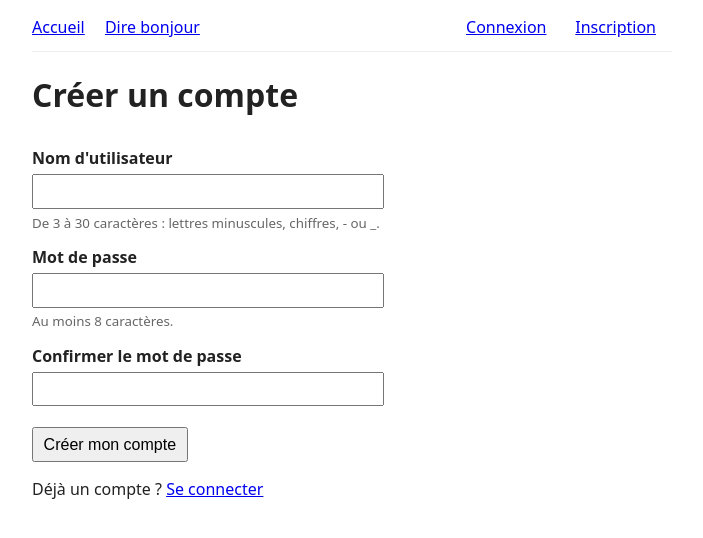
After one commit to benfls/claude_web_app, a Flask app: page /inscription in a window 1280 px wide. The commit adds this page. Shown: the top 538 px of the page, without its empty margins (288-991 px from the left). Run offline with Flask 3, Linux system fonts and the light colour scheme; some libraries are stand-ins or nearby versions.

Commit message:
Ajoute les comptes utilisateurs avec Flask-Login et la protection CSRF
La liste des noms reste visible par tous, mais il faut être connecté pour
ajouter, modifier ou supprimer un nom.

Comptes (src/webapp/auth.py, Blueprint "auth") :
- pages /inscription, /connexion et /deconnexion (POST uniquement)
- nom d'utilisateur : 3 à 30 caractères (minuscules, chiffres, - ou _),
  unique et sans distinction de majuscules ; mot de passe : 8 caractères
  minimum, avec confirmation
- connexion automatique après l'inscription, messages flash
- même message d'erreur que le compte existe ou non
- retour à la page demandée après la connexion (?next=), en n'acceptant
  que les adresses du site

Modèle et migration :
- modèle Utilisateur : seule l'empreinte du mot de passe est stockée
  (generate_password_hash / check_password_hash de Werkzeug)
- migration 8c4e85f807c7 : ajoute la table "utilisateurs", sans toucher
  à la table "noms"
- convention de nommage des contraintes, pour pouvoir les modifier plus
  tard avec SQLite

Sécurité et configuration :
- SECRET_KEY obligatoire, lue dans .env (load_dotenv) ; l'application
  refuse de démarrer sans elle
- .env.example : modèle du fichier .env, sans les valeurs
- compose.yaml : ne transmet que SECRET_KEY au conteneur
- protection CSRF (Flask-WTF) : jeton caché dans tous les formulaires
- cookie de session SameSite=Lax

Pages :
- @login_required sur la modification et la suppression ; l'ajout
  renvoie les visiteurs vers la connexion
- menu avec l'utilisateur connecté et le bouton de déconnexion
- formulaire d'ajout et boutons cachés aux visiteurs

Tests (56 au total, tous passent) :
- conftest.py : "client" est connecté, "visiteur" ne l'est pas, CSRF
  désactivé par défaut
- test_comptes.py (27 tests) : inscription, connexion, déconnexion,
  hachage, pages réservées, redirections, CSRF, SECRET_KEY manquante
- test_migrations.py : ajout de la table utilisateurs dans une ancienne
  base et annulation des deux migrations

Co-Authored-By: Claude Opus 5.5 <noreply@anthropic.com>

```diff
--- a/compose.yaml
+++ b/compose.yaml
@@ -11,6 +11,9 @@ services:
     environment:
       # Fuseau horaire utilisé pour les dates enregistrées.
       TZ: Europe/Paris
+      # Clé secrète lue dans le fichier .env du projet. Si elle manque,
+      # Docker refuse de démarrer et affiche ce message.
+      SECRET_KEY: ${SECRET_KEY:?Ajoutez SECRET_KEY dans le fichier .env (voir .env.example)}
     # Redémarre automatiquement avec Docker Desktop, sauf si vous l'arrêtez.
     restart: unless-stopped
 
--- a/pyproject.toml
+++ b/pyproject.toml
@@ -9,8 +9,10 @@ authors = [
 requires-python = ">=3.12"
 dependencies = [
     "flask>=3.1.3",
+    "flask-login>=0.6.3",
     "flask-migrate>=4.1.0",
     "flask-sqlalchemy>=3.1.1",
+    "flask-wtf>=1.3.0",
     "gunicorn>=26.2.0",
     "python-dotenv>=1.2.4",
 ]
--- a/src/webapp/__init__.py
+++ b/src/webapp/__init__.py
@@ -9,11 +9,18 @@ avec une base temporaire.
 import os
 from pathlib import Path
 
+from dotenv import load_dotenv
 from flask import Flask
 from flask_migrate import Migrate, upgrade
+from flask_wtf.csrf import CSRFProtect
 
+from .auth import auth, login_manager
 from .modeles import db
 from .routes import pages
+
+# Lit le fichier .env du projet (SECRET_KEY...) quand on lance sans Docker.
+# Les variables déjà définies (par Docker par exemple) ne sont pas écrasées.
+load_dotenv()
 
 # Fichier de la base de données SQLite. Par défaut à la racine du projet,
 # mais la variable d'environnement CHEMIN_BASE_DE_DONNEES peut le changer
@@ -32,6 +39,11 @@ DOSSIER_MIGRATIONS = Path(__file__).resolve().parent / "migrations"
 # une colonne existante. Alembic recopie alors la table de façon sûre.
 migrate = Migrate(directory=str(DOSSIER_MIGRATIONS), render_as_batch=True)
 
+# Protection CSRF : chaque formulaire doit contenir un jeton secret
+# ({{ csrf_token() }} dans les templates). Un autre site ne connaît pas ce
+# jeton, il ne peut donc pas envoyer de formulaire à votre place.
+csrf = CSRFProtect()
+
 
 def create_app(config=None):
     """Fabrique et renvoie l'application Flask.
@@ -40,12 +52,27 @@ def create_app(config=None):
     """
     app = Flask(__name__)
     app.config["SQLALCHEMY_DATABASE_URI"] = f"sqlite:///{BASE_DE_DONNEES}"
+    # Clé qui signe les cookies de session : sans elle, n'importe qui
+    # pourrait fabriquer un cookie et se faire passer pour un autre.
+    app.config["SECRET_KEY"] = os.environ.get("SECRET_KEY")
+    # Le navigateur n'envoie pas le cookie de session lors d'un envoi de
+    # formulaire depuis un autre site (protection supplémentaire contre CSRF).
+    app.config["SESSION_COOKIE_SAMESITE"] = "Lax"
     if config:
         app.config.update(config)
 
+    if not app.config["SECRET_KEY"]:
+        raise RuntimeError(
+            "SECRET_KEY manquante : ajoutez-la dans le fichier .env "
+            "(voir .env.example)."
+        )
+
     db.init_app(app)
     migrate.init_app(app, db)
+    csrf.init_app(app)
+    login_manager.init_app(app)
     app.register_blueprint(pages)
+    app.register_blueprint(auth)
     return app
 
 
--- /dev/null
+++ b/src/webapp/auth.py
@@ -0,0 +1,144 @@
+"""Les comptes utilisateurs : inscription, connexion et déconnexion.
+
+Flask-Login se charge de retenir qui est connecté (dans un cookie de
+session signé par la SECRET_KEY) et fournit :
+- current_user : l'utilisateur de la requête en cours ;
+- login_user() / logout_user() : connecter / déconnecter ;
+- @login_required : réserver une page aux personnes connectées.
+"""
+
+import re
+
+from flask import Blueprint, flash, redirect, render_template, request, url_for
+from flask_login import LoginManager, current_user, login_required, login_user, logout_user
+
+from .modeles import LONGUEUR_MAX_NOM_UTILISATEUR, Utilisateur, db
+
+auth = Blueprint("auth", __name__)
+
+login_manager = LoginManager()
+# Page vers laquelle envoyer une personne non connectée.
+login_manager.login_view = "auth.connexion"
+login_manager.login_message = "Connectez-vous pour accéder à cette page."
+
+LONGUEUR_MIN_MOT_DE_PASSE = 8
+
+# Lettres minuscules, chiffres, "-" et "_", de 3 à 30 caractères.
+FORMAT_NOM_UTILISATEUR = re.compile(
+    rf"[a-z0-9_-]{{3,{LONGUEUR_MAX_NOM_UTILISATEUR}}}"
+)
+
+
+@login_manager.user_loader
+def charger_utilisateur(id_utilisateur):
+    """Retrouve l'utilisateur dont l'id est enregistré dans la session.
+
+    Flask-Login appelle cette fonction à chaque page pour savoir qui
+    est connecté.
+    """
+    return db.session.get(Utilisateur, int(id_utilisateur))
+
+
+def trouver_utilisateur(nom_utilisateur):
+    return db.session.scalar(
+        db.select(Utilisateur).filter_by(nom_utilisateur=nom_utilisateur)
+    )
+
+
+def valider_inscription(nom_utilisateur, mot_de_passe, confirmation):
+    """Renvoie un message d'erreur si l'inscription est invalide, sinon None."""
+    if not FORMAT_NOM_UTILISATEUR.fullmatch(nom_utilisateur):
+        return (
+            f"Le nom d'utilisateur doit faire de 3 à {LONGUEUR_MAX_NOM_UTILISATEUR} "
+            "caractères : lettres minuscules, chiffres, - ou _."
+        )
+    if len(mot_de_passe) < LONGUEUR_MIN_MOT_DE_PASSE:
+        return (
+            f"Le mot de passe doit faire au moins "
+            f"{LONGUEUR_MIN_MOT_DE_PASSE} caractères."
+        )
+    if mot_de_passe != confirmation:
+        return "Les deux mots de passe ne correspondent pas."
+    if trouver_utilisateur(nom_utilisateur):
+        return "Ce nom d'utilisateur est déjà pris."
+    return None
+
+
+def adresse_de_retour():
+    """Page où aller après la connexion.
+
+    Quand on essaie d'ouvrir une page réservée, Flask-Login renvoie vers
+    /connexion?next=/la/page. Sécurité : on n'accepte qu'une adresse de
+    notre propre site ("/bonjour"), jamais "https://site-pirate.com" ou
+    "//site-pirate.com", sinon un lien piégé pourrait vous envoyer sur un
+    faux site juste après votre connexion.
+    """
+    suivante = request.args.get("next", "")
+    if suivante.startswith("/") and not suivante.startswith("//") and "\\" not in suivante:
+        return suivante
+    return url_for("pages.bonjour")
+
+
+@auth.route("/inscription", methods=["GET", "POST"])
+def inscription():
+    if current_user.is_authenticated:
+        return redirect(url_for("pages.bonjour"))
+
+    erreur = None
+    nom_utilisateur = ""
+    if request.method == "POST":
+        # .lower() : "Ben" et "ben" désignent le même compte.
+        nom_utilisateur = request.form.get("nom_utilisateur", "").strip().lower()
+        mot_de_passe = request.form.get("mot_de_passe", "")
+        confirmation = request.form.get("confirmation", "")
+        erreur = valider_inscription(nom_utilisateur, mot_de_passe, confirmation)
+        if erreur is None:
+            utilisateur = Utilisateur(nom_utilisateur=nom_utilisateur)
+            utilisateur.definir_mot_de_passe(mot_de_passe)
+            db.session.add(utilisateur)
+            db.session.commit()
+            # On connecte directement la personne qui vient de s'inscrire.
+            login_user(utilisateur)
+            flash(f"Bienvenue {nom_utilisateur}, votre compte est créé.")
+            return redirect(url_for("pages.bonjour"))
+
+    return render_template(
+        "inscription.html",
+        erreur=erreur,
+        nom_utilisateur=nom_utilisateur,
+        longueur_min=LONGUEUR_MIN_MOT_DE_PASSE,
+        longueur_max=LONGUEUR_MAX_NOM_UTILISATEUR,
+    ), 400 if erreur else 200
+
+
+@auth.route("/connexion", methods=["GET", "POST"])
+def connexion():
+    if current_user.is_authenticated:
+        return redirect(url_for("pages.bonjour"))
+
+    erreur = None
+    nom_utilisateur = ""
+    if request.method == "POST":
+        nom_utilisateur = request.form.get("nom_utilisateur", "").strip().lower()
+        mot_de_passe = request.form.get("mot_de_passe", "")
+        utilisateur = trouver_utilisateur(nom_utilisateur)
+        if utilisateur and utilisateur.verifier_mot_de_passe(mot_de_passe):
+            login_user(utilisateur)
+            return redirect(adresse_de_retour())
+        # Même message que le compte existe ou non : on ne révèle pas
+        # quels noms d'utilisateur sont inscrits.
+        erreur = "Nom d'utilisateur ou mot de passe incorrect."
+
+    return render_template(
+        "connexion.html", erreur=erreur, nom_utilisateur=nom_utilisateur
+    ), 400 if erreur else 200
+
+
+# POST uniquement : un simple lien (ou une image piégée sur un autre site)
+# ne doit pas pouvoir vous déconnecter.
+@auth.post("/deconnexion")
+@login_required
+def deconnexion():
+    logout_user()
+    flash("Vous êtes déconnecté.")
+    return redirect(url_for("pages.accueil"))
--- a/src/webapp/static/style.css
+++ b/src/webapp/static/style.css
@@ -6,8 +6,55 @@ body {
     color: #222;
 }
 
+nav {
+    display: flex;
+    flex-wrap: wrap;
+    justify-content: space-between;
+    align-items: center;
+    gap: 0.5rem;
+    padding-bottom: 0.8rem;
+    border-bottom: 1px solid #eee;
+}
+
 nav a {
     margin-right: 1rem;
+}
+
+nav .compte {
+    display: flex;
+    flex-wrap: wrap;
+    align-items: center;
+    gap: 0.8rem;
+}
+
+nav form {
+    margin: 0;
+}
+
+nav button {
+    font-size: 0.9rem;
+    padding: 0.2rem 0.5rem;
+}
+
+.formulaire-compte {
+    display: flex;
+    flex-direction: column;
+    gap: 0.3rem;
+    max-width: 22rem;
+}
+
+.formulaire-compte label {
+    margin-top: 0.6rem;
+    font-weight: 600;
+}
+
+.formulaire-compte small {
+    color: #666;
+}
+
+.formulaire-compte button {
+    margin-top: 1rem;
+    align-self: flex-start;
 }
 
 input, button {
--- a/src/webapp/templates/base.html
+++ b/src/webapp/templates/base.html
@@ -8,10 +8,30 @@
 </head>
 <body>
     <nav>
-        <a href="{{ url_for('pages.accueil') }}">Accueil</a>
-        <a href="{{ url_for('pages.bonjour') }}">Dire bonjour</a>
+        <span class="liens">
+            <a href="{{ url_for('pages.accueil') }}">Accueil</a>
+            <a href="{{ url_for('pages.bonjour') }}">Dire bonjour</a>
+        </span>
+        <span class="compte">
+            {# current_user est fourni par Flask-Login dans tous les templates. #}
+            {% if current_user.is_authenticated %}
+            <span>Connecté : <strong>{{ current_user.nom_utilisateur }}</strong></span>
+            <form method="post" action="{{ url_for('auth.deconnexion') }}">
+                <input type="hidden" name="csrf_token" value="{{ csrf_token() }}">
+                <button type="submit">Se déconnecter</button>
+            </form>
+            {% else %}
+            <a href="{{ url_for('auth.connexion') }}">Connexion</a>
+            <a href="{{ url_for('auth.inscription') }}">Inscription</a>
+            {% endif %}
+        </span>
     </nav>
     <main>
+        {# Messages ponctuels envoyés par flash() dans le code Python. #}
+        {% for message in get_flashed_messages() %}
+        <p class="message">{{ message }}</p>
+        {% endfor %}
+
         {% block contenu %}{% endblock %}
     </main>
 </body>
--- /dev/null
+++ b/src/webapp/templates/inscription.html
@@ -0,0 +1,34 @@
+{% extends "base.html" %}
+
+{% block titre %}Inscription{% endblock %}
+
+{% block contenu %}
+<h1>Créer un compte</h1>
+
+{% if erreur %}
+<p class="erreur">{{ erreur }}</p>
+{% endif %}
+
+<form method="post" class="formulaire-compte">
+    <input type="hidden" name="csrf_token" value="{{ csrf_token() }}">
+
+    <label for="nom_utilisateur">Nom d'utilisateur</label>
+    <input type="text" id="nom_utilisateur" name="nom_utilisateur"
+           value="{{ nom_utilisateur }}" maxlength="{{ longueur_max }}"
+           autocomplete="username" required>
+    <small>De 3 à {{ longueur_max }} caractères : lettres minuscules, chiffres, - ou _.</small>
+
+    <label for="mot_de_passe">Mot de passe</label>
+    <input type="password" id="mot_de_passe" name="mot_de_passe"
+           minlength="{{ longueur_min }}" autocomplete="new-password" required>
+    <small>Au moins {{ longueur_min }} caractères.</small>
+
+    <label for="confirmation">Confirmer le mot de passe</label>
+    <input type="password" id="confirmation" name="confirmation"
+           minlength="{{ longueur_min }}" autocomplete="new-password" required>
+
+    <button type="submit">Créer mon compte</button>
+</form>
+
+<p>Déjà un compte ? <a href="{{ url_for('auth.connexion') }}">Se connecter</a></p>
+{% endblock %}
--- a/src/webapp/templates/modifier.html
+++ b/src/webapp/templates/modifier.html
@@ -6,6 +6,7 @@
 <h1>Modifier un nom</h1>
 
 <form method="post">
+    <input type="hidden" name="csrf_token" value="{{ csrf_token() }}">
     <label for="nom">Nouveau nom :</label>
     <input type="text" id="nom" name="nom" value="{{ saisie }}"
            maxlength="{{ longueur_max }}" required>
```
Also changed, not shown: src/webapp/migrations/versions/8c4e85f807c7_ajout_table_utilisateurs.py (added, +35 -0 lines), src/webapp/modeles.py (+45 -2 lines), src/webapp/routes.py (+10 -0 lines), src/webapp/templates/bonjour.html (+13 -0 lines), src/webapp/templates/connexion.html (added, +29 -0 lines), tests/conftest.py (+37 -3 lines), tests/test_comptes.py (added, +203 -0 lines), tests/test_migrations.py (+46 -14 lines), 2 other files.
